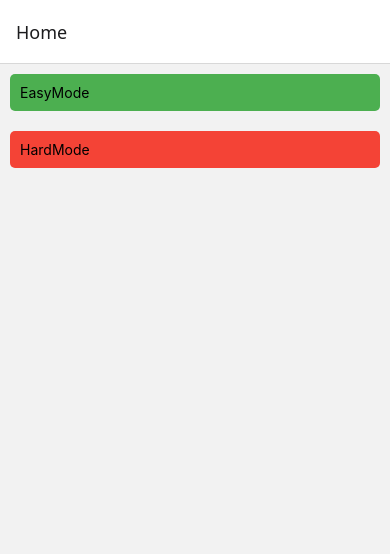
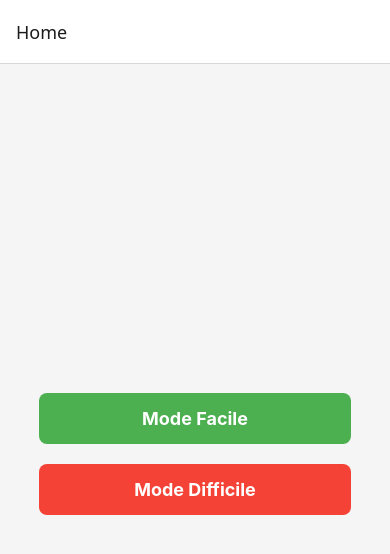
Before and after one commit to Nassjet/Math_Game, a React Native app: screen /Home in a window 390 px wide. Shown: the top 554 px of the page. Built offline with nearby package versions, Linux system fonts and the light colour scheme.

Commit message:
un peu de style dans la homescreen

```diff
--- a/src/screens/HomeScreen.js
+++ b/src/screens/HomeScreen.js
@@ -1,30 +1,22 @@
 import React from 'react';
 import { View, Text, TouchableOpacity } from 'react-native';
+import { styles } from '../styles/HomeScreen.styles';
 
 const HomeScreen = ({navigation}) => {
     return (
-    <View>
+        <View style={styles.container}>
             <TouchableOpacity
+                style={[styles.button, styles.easyButton]}
                 onPress={() => navigation.navigate('EasyMode')}
-        style={{
-          padding: 10,
-          backgroundColor: '#4CAF50',
-          borderRadius: 5,
-          margin: 10
-        }}
             >
-        <Text>EasyMode</Text>
+                <Text style={styles.buttonText}>Mode Facile</Text>
             </TouchableOpacity>
+
             <TouchableOpacity
+                style={[styles.button, styles.hardButton]}
                 onPress={() => navigation.navigate('HardMode')}
-        style={{
-          padding: 10,
-          backgroundColor: '#f44336',
-          borderRadius: 5,
-          margin: 10
-        }}
             >
-        <Text>HardMode</Text>
+                <Text style={styles.buttonText}>Mode Difficile</Text>
             </TouchableOpacity>
         </View>
     );
--- /dev/null
+++ b/src/styles/HomeScreen.styles.js
@@ -0,0 +1,29 @@
+import { StyleSheet } from 'react-native';
+
+// Création d'un objet StyleSheet qui contient tous nos styles
+export const styles = StyleSheet.create({
+    container: {
+        flex: 1,                    // Prend tout l'espace disponible
+        justifyContent: 'center',   // Centre verticalement
+        alignItems: 'center',       // Centre horizontalement
+        backgroundColor: '#f5f5f5', // Couleur de fond légère
+    },
+    button: {
+        width: '80%',              // Largeur de 80% de l'écran
+        padding: 15,               // Espace intérieur
+        marginVertical: 10,        // Espace vertical entre les boutons
+        borderRadius: 8,           // Coins arrondis
+        alignItems: 'center',      // Centre le texte horizontalement
+    },
+    easyButton: {
+        backgroundColor: '#4CAF50', // Vert pour le mode facile
+    },
+    hardButton: {
+        backgroundColor: '#f44336', // Rouge pour le mode difficile
+    },
+    buttonText: {
+        color: 'white',            // Texte en blanc
+        fontSize: 18,              // Taille de police
+        fontWeight: 'bold',        // Texte en gras
+    }
+});
```
Lines whose indentation alone changed are shown as unchanged.
